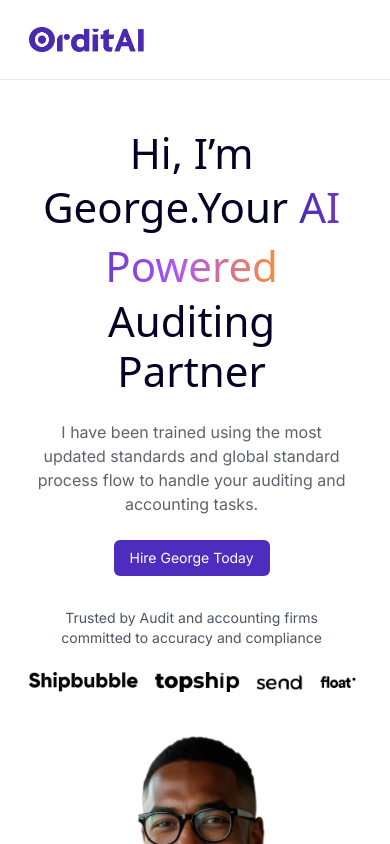
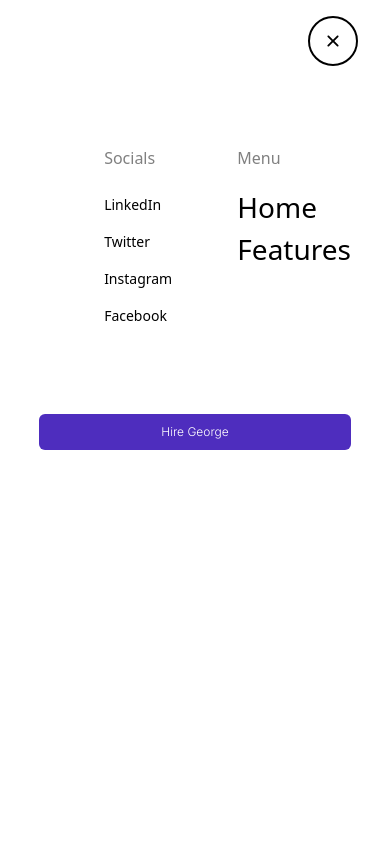
Before and after one commit to ordit-ai/orditAi-website, a React (Vite) app: page / in a window 390 px wide. Both pictures are taken after a click on the icon 345 px from the left and 39 px from the top of the page. Shown: the top 844 px of the page. Built offline with nearby package versions, Linux system fonts and the light colour scheme.

Commit message:
fix: mobile header #0

```diff
--- a/src/components/common/Header.tsx
+++ b/src/components/common/Header.tsx
@@ -1,15 +1,17 @@
 // import Logo from "@/assets/images/Logo.png";
 import PurpleLogo from "@/assets/images/PurpleLogo.png";
 import { APP_ROUTES } from "@/constants/app-routes";
-import React from "react";
+import React, { useState } from "react";
 import { Link, useLocation } from "react-router-dom";
 import Typography from "../Typography";
 import { Button } from "./Button";
 import { HiMenu } from "react-icons/hi";
 import { cn } from "@/helpers/classHelpers";
+import Navbar from "./Navbar";
 
 const Header = () => {
   const location = useLocation();
+  const [open, setOpen] = useState(false);
 
   const locationArray = location.pathname.split("/");
   const links = [
@@ -68,8 +70,14 @@ const Header = () => {
           <Button variant={"default"}>Hire George Today</Button>
         </div>
 
-        <HiMenu className="flex md:hidden text-white text-3xl cursor-pointer" />
+        <HiMenu
+          onClick={() => setOpen(true)}
+          className="sm:hidden flex text-black text-2xl cursor-pointer"
+        />
       </div>
+
+      <Navbar open={open} setOpen={setOpen} />
+
     </div>
   );
 };
--- /dev/null
+++ b/src/components/common/Navbar.tsx
@@ -0,0 +1,169 @@
+import { Dispatch, SetStateAction } from "react";
+import { motion, AnimatePresence } from "framer-motion";
+import { IoIosClose } from "react-icons/io";
+import { APP_ROUTES, URLS } from "@/constants/app-routes";
+import { Button } from "./Button";
+import Typography from "../Typography";
+
+interface TProps {
+  open: boolean;
+  setOpen: Dispatch<SetStateAction<boolean>>;
+}
+
+const socialData = [
+  {
+    id: 1,
+    name: "LinkedIn",
+    path: "",
+  },
+  { id: 2, name: "Twitter", path: "" },
+  { id: 3, name: "Instagram", path: "" },
+  {
+    id: 4,
+    name: "Facebook",
+    path: "",
+  },
+];
+
+const links = [
+  { id: 1, name: "Home", path: APP_ROUTES.HOME },
+  { id: 2, name: "Features", path: APP_ROUTES.FEATURES },
+];
+
+const backdrop = {
+  visible: { opacity: 1 },
+  hidden: {
+    opacity: 0,
+    transition: {
+      duration: 1,
+    },
+  },
+};
+const menuAnimate = {
+  scale: [1, 2, 2, 1, 1],
+  rotate: [0, 0, 270, 270, 0],
+  borderRadius: ["20%", "20%", "50%", "50%", "20%", "50%"],
+};
+
+const modal = {
+  hidden: {
+    y: "-100vh",
+    opacity: 0,
+    transition: {
+      duration: 0.6,
+    },
+  },
+  visible: {
+    y: "0vh",
+    opacity: 1,
+    transition: {
+      delay: 0.5,
+      duration: 0.6,
+    },
+  },
+};
+
+const listy = {
+  visible: {
+    y: "0",
+    opacity: 1,
+    delay: 5,
+    transition: {
+      delay: 0.5,
+      duration: 0.6,
+    },
+  },
+};
+
+const Navbar = ({ open, setOpen }: TProps) => {
+  // const location = useLocation();
+
+  return (
+    <AnimatePresence mode="wait" onExitComplete={() => setOpen(false)}>
+      {open && (
+        <div className="z-[99999]">
+          <motion.div
+            variants={backdrop}
+            animate="visible"
+            initial="hidden"
+            exit="hidden"
+            className="fixed w-full h-[100vh] bg-grey top-0 overflow-y-scroll left-0 z-[999999]"
+          >
+            <motion.div
+              variants={modal}
+              className="md:w-[70%] sm:w-[90%] w-[100%] h-[100%] overflow-y-scroll z-[99999]  bg-white float-right pt-[1em]"
+            >
+              <div className="flex justify-between px-8">
+                <div></div>
+                <motion.div
+                  animate={menuAnimate}
+                  transition={{ duration: 2 }}
+                  className="border-black border-2 p-2 rounded-[50%]"
+                  onClick={() => setOpen(false)}
+                >
+                  <IoIosClose className="text-3xl" />
+                </motion.div>
+              </div>
+              <div className="mt-[5em]">
+                <div className="flex w-[80%] mx-auto justify-between">
+                  <div className="mx-auto">
+                    <p className="text-[16px] text-[#808080]">Socials</p>
+                    <div className="flex flex-col mt-4">
+                      {socialData.map((data) => {
+                        const { id, name, path } = data;
+                        return (
+                          <a
+                            href={path}
+                            key={id}
+                            className="py-2 md:text-[16px] text-[14px] text-black"
+                            target="_blank"
+                          >
+                            {name}
+                          </a>
+                        );
+                      })}
+                    </div>
+                  </div>
+
+                  <div className="">
+                    <p className="text-[16px] text-[#808080]">Menu</p>
+                    <motion.ul variants={listy} animate="visible" className="flex flex-col mt-4 ">
+                      {links.map((data) => {
+                        const { id, name, path } = data;
+                        return (
+                          <motion.li
+                            whileHover={{
+                              scale: 1.3,
+                              originX: 0,
+                              color: "#000",
+                            }}
+                            transition={{ type: "spring", stiffness: 300 }}
+                            animate="visible"
+                            key={id}
+                            className="cursor-pointer"
+                          >
+                            <a href={path} className="sm:text-[48px] text-[28px] font-medium text-black">
+                              {name}
+                            </a>
+                          </motion.li>
+                        );
+                      })}
+                    </motion.ul>
+                  </div>
+                </div>
+              </div>
+
+              <a href={URLS.ORDIT_AI} target="_blank" className="flex items-center justify-center mt-[5em]">
+                <Button variant="default" className="w-[80%] mx-auto">
+                  <Typography.MicroText className="font-light text-white">Hire George</Typography.MicroText>
+                </Button>
+              </a>
+            </motion.div>
+          </motion.div>
+        </div>
+      )}
+    </AnimatePresence>
+  );
+};
+
+export default Navbar;
--- a/src/constants/app-routes.ts
+++ b/src/constants/app-routes.ts
@@ -6,4 +6,11 @@ export const APP_ROUTES = {
   MISSON: "/#our-mission",
   RESOURCES: "/",
   CONTACT: "/contact-us",
+
+
 };
+
+
+export const URLS = {
+  ORDIT_AI: "https://sandbox.orditai.com/"
+}
--- a/src/constants/homedata.ts
+++ b/src/constants/homedata.ts
@@ -7,10 +7,6 @@ import GetMore from "@/assets/images/auditProcess/getMore.png";
 import Perform from "@/assets/images/auditProcess/perform.png";
 import Save from "@/assets/images/auditProcess/save.png";
 
-// import Discover from "@/assets/images/auditProcess/discover.png";
-// import Analyze from "@/assets/images/auditProcess/analyze.png";
-// import Automate from "@/assets/images/auditProcess/automate.png";
-// import Perform1 from "@/assets/images/auditProcess/perform1.png";
 
 import ai1 from "@/assets/images/ai/ai1.png";
 import ai2 from "@/assets/images/ai/ai2.png";
@@ -28,9 +24,9 @@ import Onboard3 from "@/assets/images/auditProcess/onboard3.png";
 import Logo1 from "@/assets/images/auditProcess/kpmg.png";
 import Logo2 from "@/assets/images/auditProcess/deel.png";
 import Logo3 from "@/assets/images/auditProcess/flw.png";
-import Logo4 from "@/assets/images/auditProcess/ey.png";
-import Logo5 from "@/assets/images/auditProcess/baba.png";
-import Logo6 from "@/assets/images/auditProcess/swipe.png";
+// import Logo4 from "@/assets/images/auditProcess/ey.png";
+// import Logo5 from "@/assets/images/auditProcess/baba.png";
+// import Logo6 from "@/assets/images/auditProcess/swipe.png";
 import Logo7 from "@/assets/images/auditProcess/google.png";
 
 import Hero1 from "@/assets/images/auditProcess/ship.png";
@@ -42,7 +38,7 @@ import { ChipIcon, ScaleIcon, TrendIcon } from "@/assets/icons";
 // import { ChipIcon } from "@/assets/icons/ChipIcon";
 // import { ScaleIcon } from "@/assets/icons/ScaleIcon";
 
-export const missonImages = [Logo1, Logo2, Logo3, Logo4, Logo5, Logo6, Logo7];
+export const missonImages = [Logo1, Logo2, Logo3, Logo7];
 export const HeroLogo = [Hero1, Hero2, Hero3, Hero4];
 
 export const whyChoose = [
```
